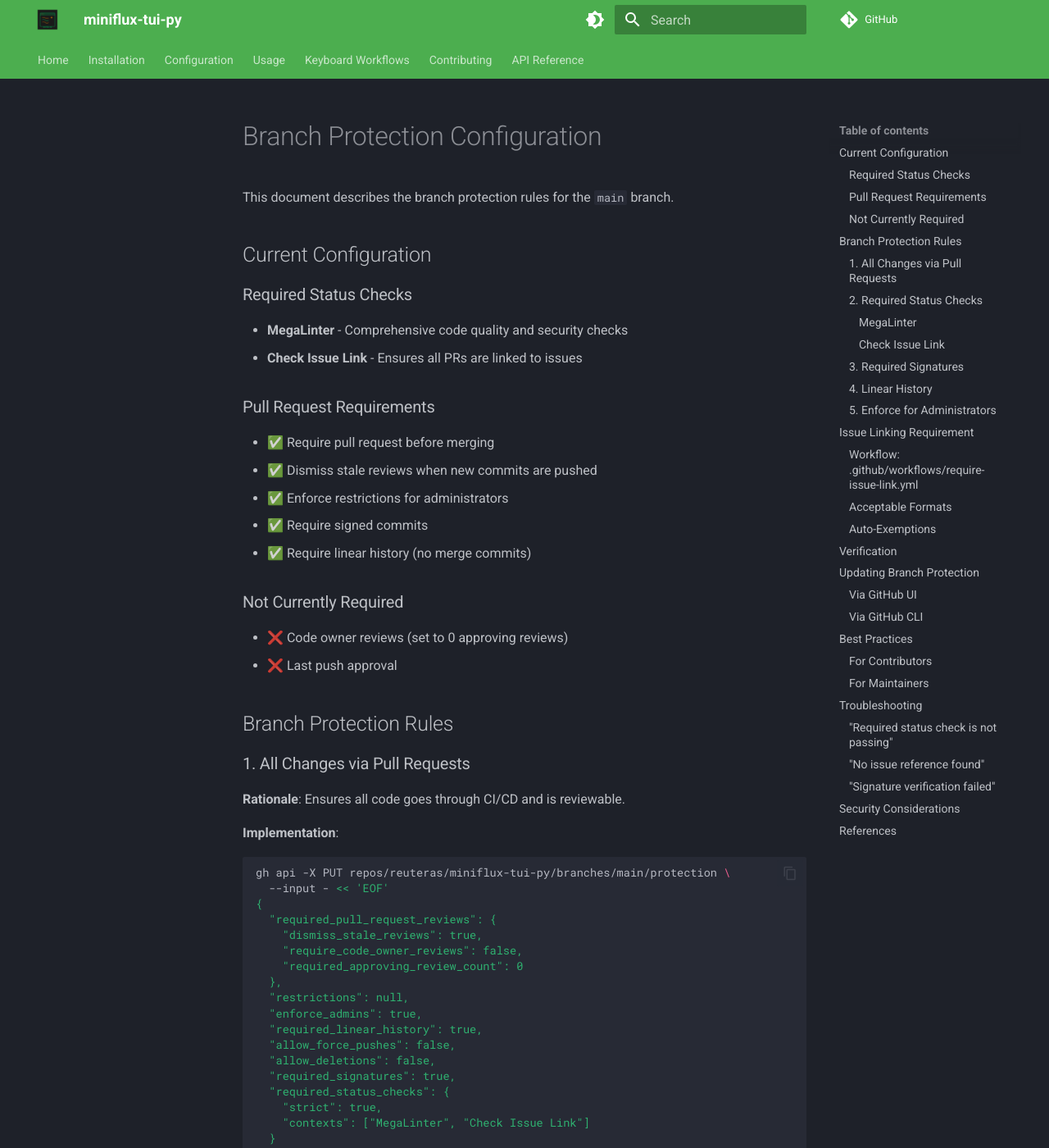
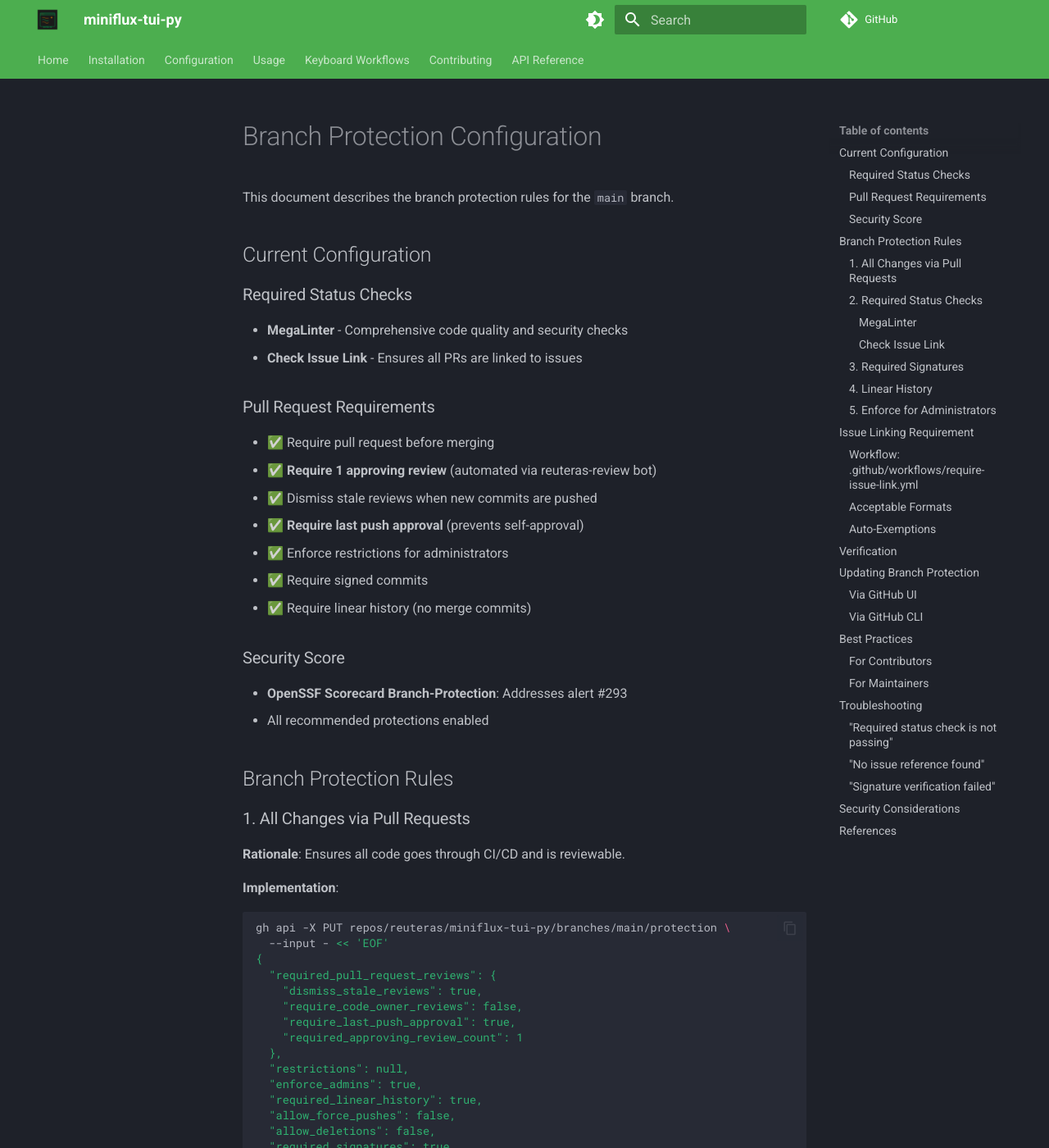
Before and after one commit to reuteras/miniflux-tui-py, an MkDocs documentation site: the page built from docs/BRANCH_PROTECTION.md, in a window 1280 px wide and 1400 px high. Shown: the whole window at 82% size. Built offline with MkDocs 1.6.1 and Material for MkDocs 9.7.7, drawn with Linux system fonts in a browser that asks for light colours; comment, search, counter and statistics services are not loaded.

Commit message:
fix: strengthen branch protection to address OpenSSF Scorecard alert #293
OpenSSF Scorecard Alert #293 - Branch-Protection:
- Score was 4/10 (not maximal)
- Warnings: No required approvers, no last push approval

Changes Applied:
- Set required_approving_review_count: 1
- Enabled require_last_push_approval: true
- Confirmed required_linear_history: true

Branch Protection Now Includes:
✅ Require 1 approving review (automated via reuteras-review bot)
✅ Dismiss stale reviews on new commits
✅ Require last push approval (prevents self-approval of final commit)
✅ Require signed commits (GPG/SSH)
✅ Require linear history (no merge commits)
✅ Enforce for administrators
✅ Required status checks: MegaLinter, Check Issue Link

How This Works:
1. PR created
2. Status checks run (MegaLinter, tests, etc.)
3. reuteras-review bot automatically approves after checks pass
4. PR can be merged (requirement satisfied)

Updated Documentation:
- docs/BRANCH_PROTECTION.md - Reflects new requirements
- docs/AUTO_REVIEW.md - Notes review is now required
- scripts/update_branch_protection.sh - Script to apply settings

Expected Scorecard Impact:
- Branch-Protection score: 4/10 → 10/10
- Addresses all warnings in alert #293

```diff
--- a/docs/BRANCH_PROTECTION.md
+++ b/docs/BRANCH_PROTECTION.md
@@ -10,14 +10,16 @@ This document describes the branch protection rules for the `main` branch.
 
 ### Pull Request Requirements
 - ✅ Require pull request before merging
+- ✅ **Require 1 approving review** (automated via reuteras-review bot)
 - ✅ Dismiss stale reviews when new commits are pushed
+- ✅ **Require last push approval** (prevents self-approval)
 - ✅ Enforce restrictions for administrators
 - ✅ Require signed commits
 - ✅ Require linear history (no merge commits)
 
-### Not Currently Required
-- ❌ Code owner reviews (set to 0 approving reviews)
-- ❌ Last push approval
+### Security Score
+- **OpenSSF Scorecard Branch-Protection**: Addresses alert #293
+- All recommended protections enabled
 
 ## Branch Protection Rules
 
@@ -33,7 +35,8 @@ gh api -X PUT repos/reuteras/miniflux-tui-py/branches/main/protection \
   "required_pull_request_reviews": {
     "dismiss_stale_reviews": true,
     "require_code_owner_reviews": false,
-    "required_approving_review_count": 0
+    "require_last_push_approval": true,
+    "required_approving_review_count": 1
   },
   "restrictions": null,
   "enforce_admins": true,
```
Also changed, not shown: docs/AUTO_REVIEW.md (+3 -2 lines), 1 other file.
